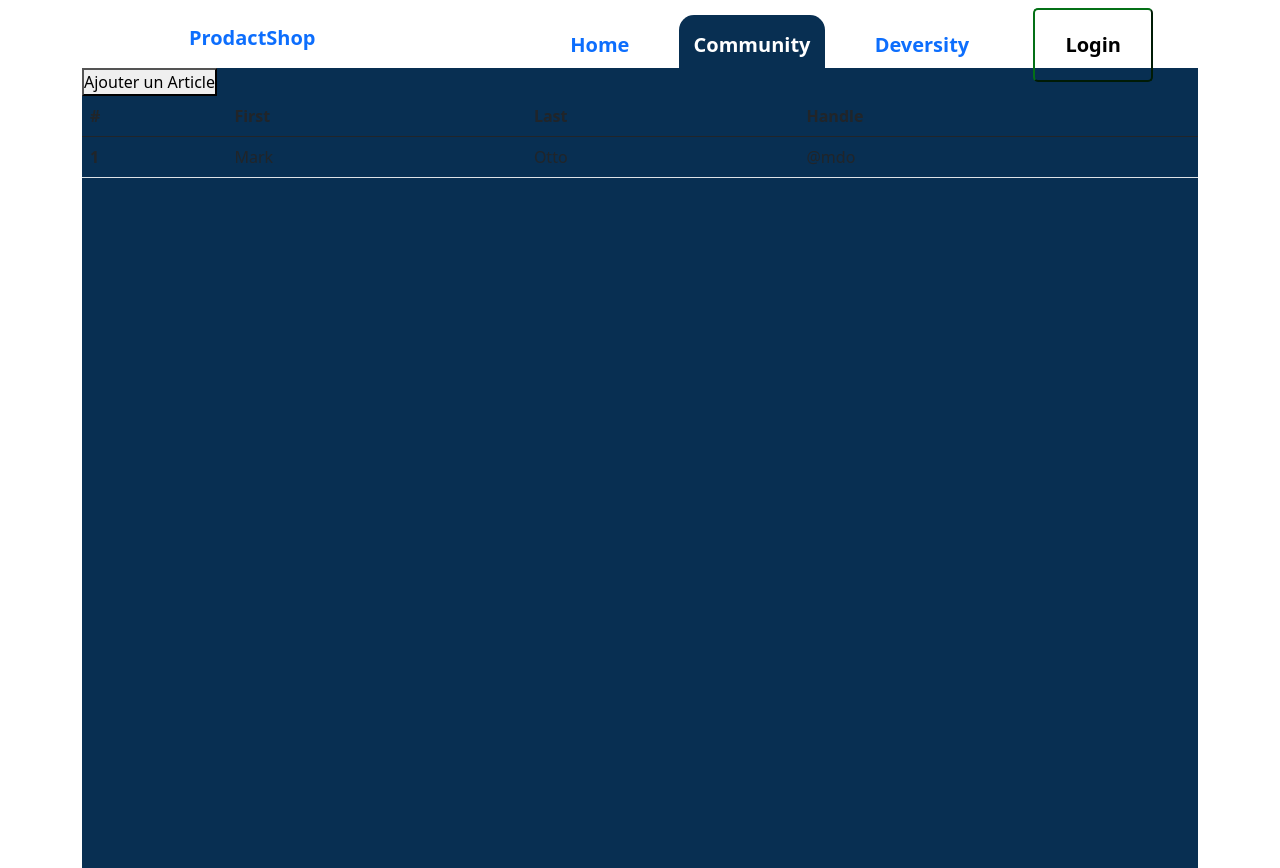
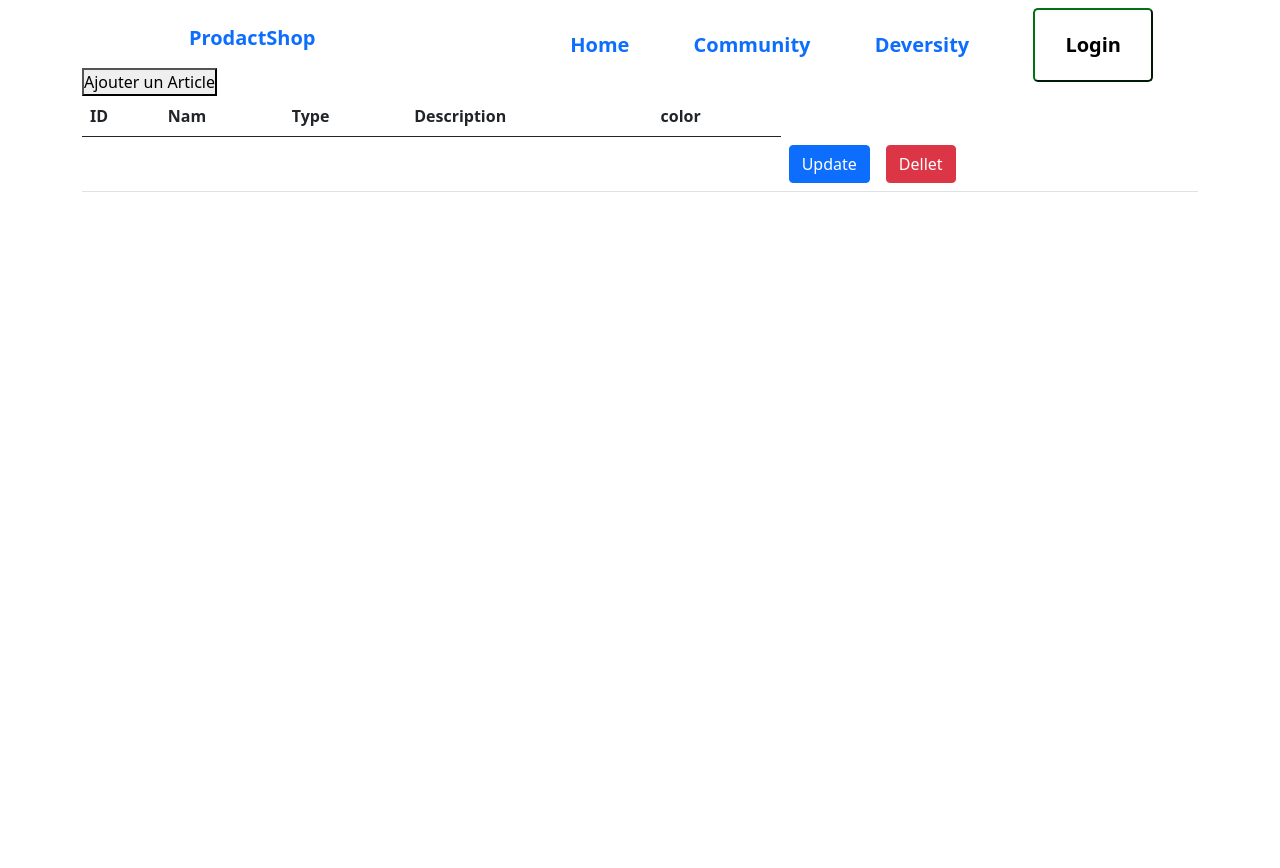
Before and after one commit to khalidelasrii/ProdactGST, a PHP site: page /pages/produit_page/produit_page.php in a window 1280 px wide. After the commit the page ends 192 px from the top, so only its background shows below. Run offline with PHP 8.4, Linux system fonts and the light colour scheme; tables that the repository leaves empty or names only in its code hold one stand-in row (values such as "Sample post"); data that the repository does not hold is empty.

Commit message:
vendredi

```diff
--- a/main/pages/produit_page/produit.css
+++ b/main/pages/produit_page/produit.css
@@ -2,15 +2,6 @@
     margin: 0;
     padding: 0;
 }
-.bodyArticle{
-
-    background-color: rgb(8, 47, 82);
-    width: 100%;
-    height: 800px;
-
-}
-
-
 
 .container .navBar {
     margin-top:8px;
--- a/main/pages/produit_page/produit_page.php
+++ b/main/pages/produit_page/produit_page.php
@@ -1,21 +1,16 @@
 <?php
-
 $servername = "localhost";
 $username = "root";
 $password = "";
 $dbname = "ofppt";
 
+// Connexion à la base de données
 
 $conn =  mysqli_connect($servername, $username, $password, $dbname);
-
 // Vérifier la connexion
 if ($conn->connect_error) {
     die("Connection failed: " . $conn->connect_error);
 }
-
-
-
-
 
 // Vérifier si le formulaire a été soumis
 if ($_SERVER["REQUEST_METHOD"] == "POST") {
@@ -24,9 +19,6 @@ if ($_SERVER["REQUEST_METHOD"] == "POST") {
     $prix = $_POST['prix'];
     $type = $_POST['colors'];
     $description = $_POST['description'];
-    // Connexion à la base de données
-
-
     // Préparer et exécuter la requête SQL pour insérer le nouveau produit
     $sql = "INSERT INTO produits (nomA,typeA ,descA,prixA) VALUES ('$nom','$type','$description', '$prix')";
 
@@ -35,19 +27,14 @@ if ($_SERVER["REQUEST_METHOD"] == "POST") {
     } else {
         echo "Erreur: " . $sql . "<br>" . $conn->error;
     }
-    // Fermer la connexion à la base de données
-
-
-
 }
 
 
 
 
+// Update methode
+?>
 
-
-
-?>
 
 
 
@@ -80,8 +67,7 @@ if ($_SERVER["REQUEST_METHOD"] == "POST") {
                     <a href="">Home</a>
                 </li>
                 <li>
-                    <a href="" style="color:white ;background-color: rgb(8, 47, 82);    border-top-right-radius:15px ;
-    border-top-left-radius: 15px;">Community</a>
+                    <a href="">Community</a>
                 </li>
                 <li>
                     <a href="">Deversity</a>
@@ -92,6 +78,8 @@ if ($_SERVER["REQUEST_METHOD"] == "POST") {
             </ul>
 
         </nav>
+
+
         <div class="bodyArticle">
             <button onclick="showForm()">Ajouter un Article</button>
 
@@ -111,55 +99,150 @@ if ($_SERVER["REQUEST_METHOD"] == "POST") {
 
 
             // Fetch data
-            while ($row = mysqli_fetch_assoc($result)) {
-
             ?>
             <table class="table">
                 <thead>
                     <tr>
-      <th scope="col">#</th>
-      <th scope="col">First</th>
-      <th scope="col">Last</th>
-      <th scope="col">Handle</th>
+                        <th scope="col">ID</th>
+                        <th scope="col">Nam</th>
+                        <th scope="col">Type</th>
+                        <th scope="col">Description</th>
+                        <th scope="col">color</th>
+
                     </tr>
                 </thead>
                 <tbody>
+                    <?php
+                    while ($row = mysqli_fetch_assoc($result)) {
+
+                    ?>
                         <tr>
-      <th scope="row">1</th>
-      <td>Mark</td>
-      <td>Otto</td>
-      <td>@mdo</td>
+                            <th scope="row"><?php echo $row["idA"] ?></th>
+                            <td><?php echo $row["nomA"] ?></td>
+                            <td><?php echo $row["typeA"] ?></td>
+                            <td><?php echo $row["descA"] ?></td>
+                            <td><?php echo $row["prixA"] ?></td>
+                            <td><button onclick=" " class="btn me-3 btn-primary">Update</button><button class="btn btn-danger">Dellet</button></td>
                         </tr>
-
+                    <?php  }
+                    ?>
                 </tbody>
             </table>
-
-
-<h1>   <?php echo $row["idA"] ?></h1>
             <?php
-
-                // For example:
-                // echo $row['column_name'];
-            }
+            // Fermer la connexion à la base de données
             mysqli_stmt_close($sqlPrepar);
             // Close connection
             mysqli_close($conn);
             ?>
+        </div>
+    </div>
+    <script>
+        function showForm() {
+    // Créer un formulaire HTML
+    var formHtml = `
+    <div id="form-overlay" style=" position: fixed;
+    top: 0;
+    left: 0;
+    width: 100%;
+    height: 100%;
+    background-color: rgba(0, 0, 0, 0.5);
+    z-index: 1000;
+    display: flex;
+    align-items: center;
+    justify-content: center;
+">
+<div id="form-container" style="
+    background-color: #20B2AA;
+    padding: 20px;
+    border-radius: 20px;">
+    <h2 style="text-align: center;">Ajouter un Article</h2>
+    <br>
+    <form  method="POST">
+        <label for="colors">Choisir une Type:</label>
+        <br>
+        <select id="colors" name="colors" style="width:150px">
+            <option value="red">Rouge</option>
+            <option value="green">Vert</option>
+            <option value="blue">Bleu</option>
+            <option value="yellow">Jaune</option>
+        </select>
+        <br><br>
+        <label for="titre">Titre:</label>
+        <input type="text" id="titre" name="titre" required>
+        <br><br>
+        <label for="prix">Prix:</label>
 
+        <input type="number" name="prix"  id="prix">
+        <br><br>
+        <label for="description">Discription:</label><br>
+        <textarea id="description" name="description" rows="4" cols="50" required></textarea>
+        <br><br>
+        <input type="submit" value="Ajouter">
+        <button onclick="hideForm()">Annuler</button>
+    </form>
+</div>
+</div>
+`;
+
+    // Ajouter le formulaire au document
+    document.body.insertAdjacentHTML('beforeend', formHtml);
+}
+
+// Fonction pour masquer le formulaire
+function hideForm() {
+    var formOverlay = document.getElementById('form-overlay');
+    formOverlay.parentNode.removeChild(formOverlay);
+}
+        function updateProduit($id, $nom, $type, $prix, $descr, $color) {
+
+            var formulareUp = `
+
+            <div id="form-overlay" style=" position: fixed;
+    top: 0;
+    left: 0;
+    width: 100%;
+    height: 100%;
+    background-color: rgba(0, 0, 0, 0.5);
+    z-index: 1000;
+    display: flex;
+    align-items: center;
+    justify-content: center;
+">
+   <div id="form-container" style="
+    background-color: #20B2AA;
+    padding: 20px;
+    border-radius: 20px;">
+    <h2 style="text-align: center;">Update  Article</h2>
+    <br>
+    <form  method="POST">
+        <label for="colors">Choisir une Type:</label>
+        <br>
+        <select id="colors" value="green"  name="colors" style="width:150px">
+            <option value="red">Rouge</option>
+            <option value="green">Vert</option>
+            <option value="blue">Bleu</option>
+            <option value="yellow">Jaune</option>
+        </select>
+        <br><br>
+        <label for="titre">Titre:</label>
+        <input type="text" id="titre" name="titre" value="$nom" required>
+        <br><br>
+        <label for="prix">Prix:</label>
+
+        <input type="number" name="prix" value="$prix"  id="prix">
+        <br><br>
+        <label for="description">Discription:</label><br>
+        <textarea id="description" name="description" rows="4" cols="50" value="$descr" required></textarea>
+        <br><br>
+        <input type="submit" value="Update">
+        <button onclick="hideForm()">Annuler</button>
+    </form>
+</div>
 </div>
 
-
-    </div>
-
-
-
-
-
-
-
-
-
-    <script src="./produit.js"> </script>
+        `;
+        }
+    </script>
 </body>
 
 </html>
```
Lines whose indentation alone changed are shown as unchanged.
